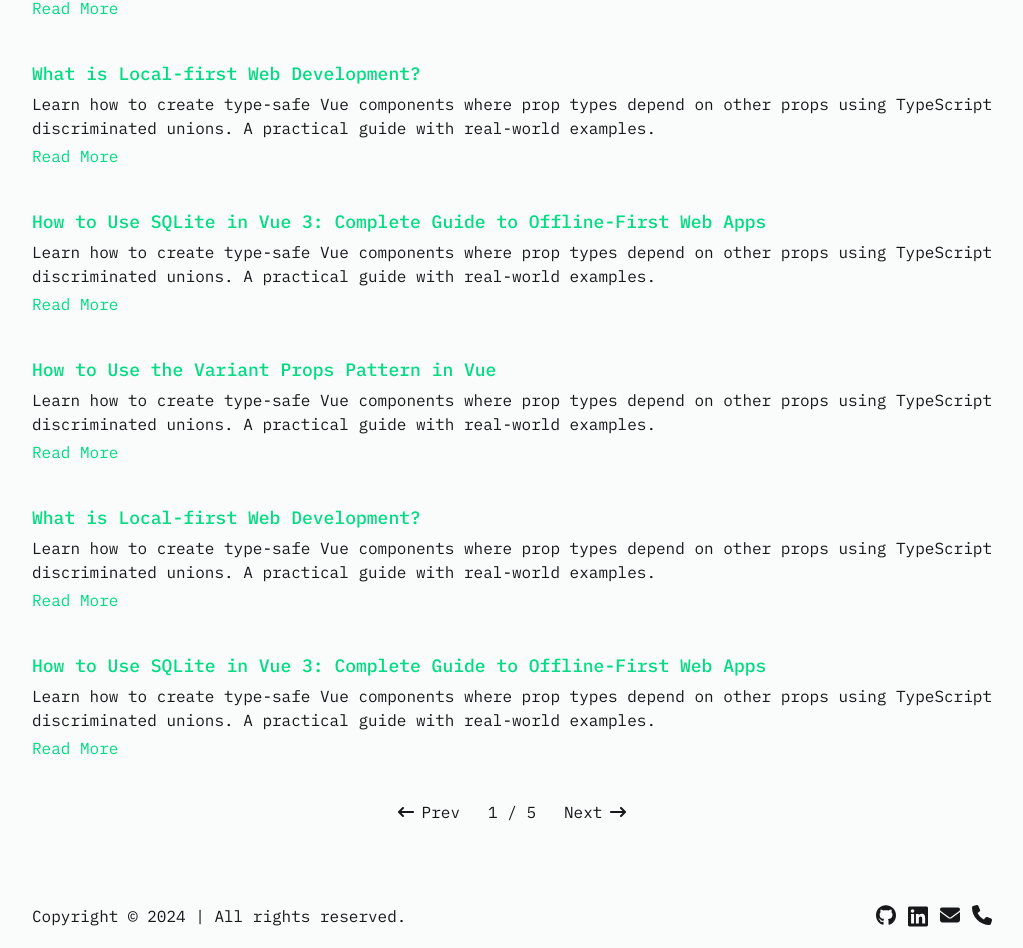
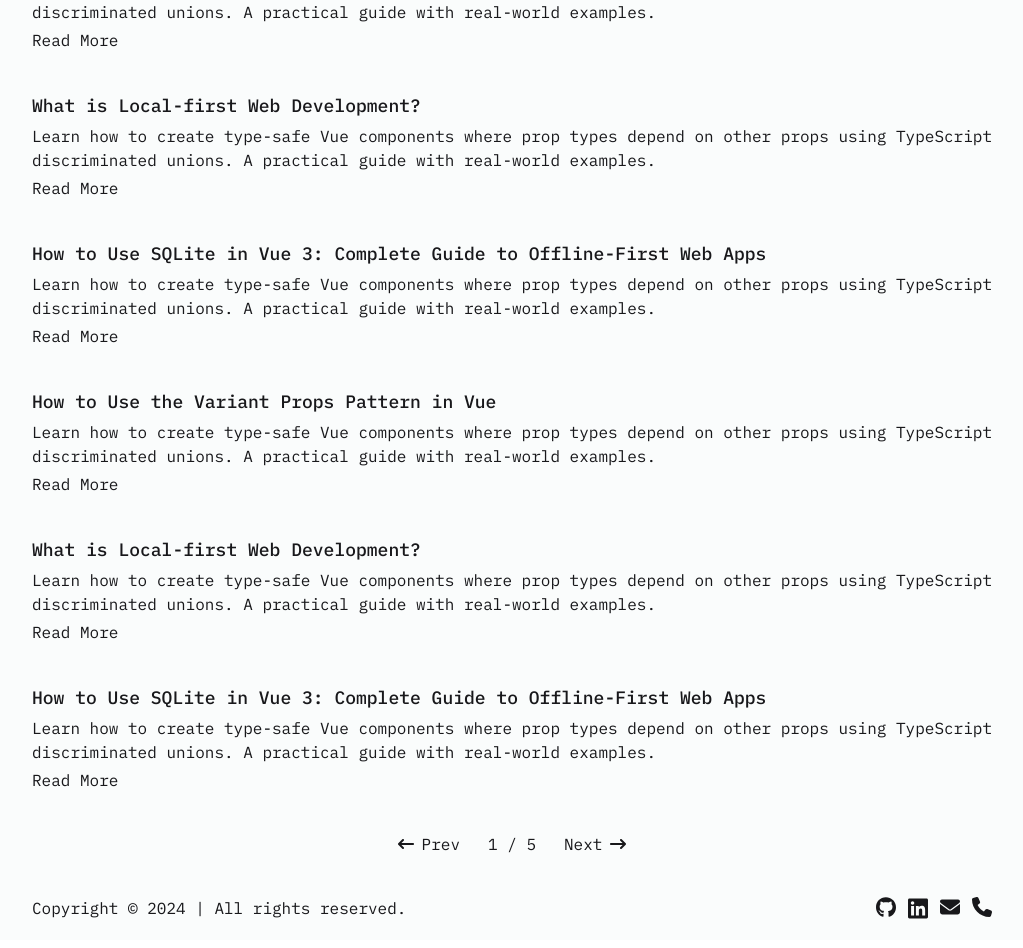
Before and after one commit to akramjonnuriddinov/akramjon-uz-nuxt, a Nuxt app: page /posts in a window 1280 px wide. Shown: the part 772-1720 px from the top of the page, without its empty margins (128-1151 px from the left). Built offline with nearby package versions, Linux system fonts and the light colour scheme.

Commit message:
add animation

```diff
--- a/assets/css/style.css
+++ b/assets/css/style.css
@@ -130,7 +130,25 @@
     font-display: swap;
   }
 
+  * {
+    animation: appear 0.3s ease-in-out;
+  }
+
   body {
     font-family: "IBM Plex Mono";
   }
+
+  ::selection {
+    @apply bg-transparent text-primary-green;
+  }
 }
+
+@keyframes appear {
+  0% {
+    opacity: 0;
+  }
+
+  100% {
+    opacity: 1;
+  }
+}
--- /dev/null
+++ b/components/AppBreadcrump.vue
@@ -0,0 +1,7 @@
+<template>
+  <div class="flex items-center gap-2 mb-2 text-gray-600">
+    <NuxtLink to="/" class="hover:text-primary-dark">Home</NuxtLink>
+    <span>»</span>
+    <NuxtLink>Posts (page 1)</NuxtLink>
+  </div>
+</template>
--- /dev/null
+++ b/components/BlogPagination.vue
@@ -0,0 +1,19 @@
+<template>
+  <div class="flex items-center justify-center gap-2">
+    <NuxtLink
+      to="/"
+      class="flex items-center gap-2 transition-colors duration-100 hover:text-primary-green"
+    >
+      <IconsLeft class="w-4" />
+      Prev</NuxtLink
+    >
+    <span class="mx-5">1 / 5</span>
+    <NuxtLink
+      to="/"
+      class="flex items-center gap-2 transition-colors duration-100 hover:text-primary-green"
+    >
+      Next
+      <IconsRight class="w-4" />
+    </NuxtLink>
+  </div>
+</template>
--- a/components/PostHero.vue
+++ b/components/PostHero.vue
@@ -1,99 +1,11 @@
-<script setup lang="ts">
-const posts = ref([
-  {
-    title: "How to Use the Variant Props Pattern in Vue",
-    description:
-      "Learn how to create type-safe Vue components where prop types depend on other props using TypeScript discriminated unions. A practical guide with real-world examples.",
-    content: "",
-    date: "Dec 15, 2024",
-  },
-  {
-    title: "What is Local-first Web Development?",
-    description:
-      "Learn how to create type-safe Vue components where prop types depend on other props using TypeScript discriminated unions. A practical guide with real-world examples.",
-    content: "",
-    date: "Dec 15, 2024",
-  },
-  {
-    title:
-      "How to Use SQLite in Vue 3: Complete Guide to Offline-First Web Apps",
-    description:
-      "Learn how to create type-safe Vue components where prop types depend on other props using TypeScript discriminated unions. A practical guide with real-world examples.",
-    content: "",
-    date: "Dec 15, 2024",
-  },
-  {
-    title: "How to Use the Variant Props Pattern in Vue",
-    description:
-      "Learn how to create type-safe Vue components where prop types depend on other props using TypeScript discriminated unions. A practical guide with real-world examples.",
-    content: "",
-    date: "Dec 15, 2024",
-  },
-  {
-    title: "What is Local-first Web Development?",
-    description:
-      "Learn how to create type-safe Vue components where prop types depend on other props using TypeScript discriminated unions. A practical guide with real-world examples.",
-    content: "",
-    date: "Dec 15, 2024",
-  },
-  {
-    title:
-      "How to Use SQLite in Vue 3: Complete Guide to Offline-First Web Apps",
-    description:
-      "Learn how to create type-safe Vue components where prop types depend on other props using TypeScript discriminated unions. A practical guide with real-world examples.",
-    content: "",
-    date: "Dec 15, 2024",
-  },
-  {
-    title: "How to Use the Variant Props Pattern in Vue",
-    description:
-      "Learn how to create type-safe Vue components where prop types depend on other props using TypeScript discriminated unions. A practical guide with real-world examples.",
-    content: "",
-    date: "Dec 15, 2024",
-  },
-  {
-    title: "What is Local-first Web Development?",
-    description:
-      "Learn how to create type-safe Vue components where prop types depend on other props using TypeScript discriminated unions. A practical guide with real-world examples.",
-    content: "",
-    date: "Dec 15, 2024",
-  },
-  {
-    title:
-      "How to Use SQLite in Vue 3: Complete Guide to Offline-First Web Apps",
-    description:
-      "Learn how to create type-safe Vue components where prop types depend on other props using TypeScript discriminated unions. A practical guide with real-world examples.",
-    content: "",
-    date: "Dec 15, 2024",
-  },
-])
-</script>
-
 <template>
-  <section class="py-10">
+  <section class="pt-10">
     <AppContainer>
+      <AppBreadcrump />
       <h1 class="mb-1 text-4xl font-semibold">Posts</h1>
       <p class="italic">All the articles I've posted.</p>
-      <ul class="flex flex-col gap-10 py-10">
-        <li v-for="post in posts" :key="post.title">
-          <h3 class="mb-1 text-lg font-medium text-primary-green">
-            <NuxtLink :to="post.title">
-              {{ post.title }}
-            </NuxtLink>
-          </h3>
-          <p class="mb-1">{{ post.description }}</p>
-          <NuxtLink :to="post.title" class="text-primary-green"
-            >Read More</NuxtLink
-          >
-        </li>
-      </ul>
-      <div class="flex items-center justify-center gap-2">
-        <IconsLeft class="w-4" />
-        <NuxtLink to="/" class="">Prev</NuxtLink>
-        <span class="mx-5">1 / 5</span>
-        <NuxtLink to="/">Next</NuxtLink>
-        <IconsRight class="w-4" />
-      </div>
+      <PostList />
+      <BlogPagination />
     </AppContainer>
   </section>
 </template>
--- /dev/null
+++ b/components/PostList.vue
@@ -0,0 +1,90 @@
+<script setup lang="ts">
+const posts = ref([
+  {
+    title: "How to Use the Variant Props Pattern in Vue",
+    description:
+      "Learn how to create type-safe Vue components where prop types depend on other props using TypeScript discriminated unions. A practical guide with real-world examples.",
+    content: "",
+    date: "Dec 15, 2024",
+  },
+  {
+    title: "What is Local-first Web Development?",
+    description:
+      "Learn how to create type-safe Vue components where prop types depend on other props using TypeScript discriminated unions. A practical guide with real-world examples.",
+    content: "",
+    date: "Dec 15, 2024",
+  },
+  {
+    title:
+      "How to Use SQLite in Vue 3: Complete Guide to Offline-First Web Apps",
+    description:
+      "Learn how to create type-safe Vue components where prop types depend on other props using TypeScript discriminated unions. A practical guide with real-world examples.",
+    content: "",
+    date: "Dec 15, 2024",
+  },
+  {
+    title: "How to Use the Variant Props Pattern in Vue",
+    description:
+      "Learn how to create type-safe Vue components where prop types depend on other props using TypeScript discriminated unions. A practical guide with real-world examples.",
+    content: "",
+    date: "Dec 15, 2024",
+  },
+  {
+    title: "What is Local-first Web Development?",
+    description:
+      "Learn how to create type-safe Vue components where prop types depend on other props using TypeScript discriminated unions. A practical guide with real-world examples.",
+    content: "",
+    date: "Dec 15, 2024",
+  },
+  {
+    title:
+      "How to Use SQLite in Vue 3: Complete Guide to Offline-First Web Apps",
+    description:
+      "Learn how to create type-safe Vue components where prop types depend on other props using TypeScript discriminated unions. A practical guide with real-world examples.",
+    content: "",
+    date: "Dec 15, 2024",
+  },
+  {
+    title: "How to Use the Variant Props Pattern in Vue",
+    description:
+      "Learn how to create type-safe Vue components where prop types depend on other props using TypeScript discriminated unions. A practical guide with real-world examples.",
+    content: "",
+    date: "Dec 15, 2024",
+  },
+  {
+    title: "What is Local-first Web Development?",
+    description:
+      "Learn how to create type-safe Vue components where prop types depend on other props using TypeScript discriminated unions. A practical guide with real-world examples.",
+    content: "",
+    date: "Dec 15, 2024",
+  },
+  {
+    title:
+      "How to Use SQLite in Vue 3: Complete Guide to Offline-First Web Apps",
+    description:
+      "Learn how to create type-safe Vue components where prop types depend on other props using TypeScript discriminated unions. A practical guide with real-world examples.",
+    content: "",
+    date: "Dec 15, 2024",
+  },
+])
+</script>
+
+<template>
+  <ul class="flex flex-col gap-10 py-10">
+    <li v-for="post in posts" :key="post.title">
+      <h3
+        class="mb-1 text-lg font-medium transition-colors duration-100 hover:text-primary-green dark:hover:text-primary-light dark:text-primary-green"
+      >
+        <NuxtLink :to="post.title">
+          {{ post.title }}
+        </NuxtLink>
+      </h3>
+      <p class="mb-1">{{ post.description }}</p>
+      <NuxtLink
+        :to="post.title"
+        class="transition-colors duration-100 hover:text-primary-green dark:hover:text-primary-light dark:text-primary-green"
+        >Read More</NuxtLink
+      >
+    </li>
+  </ul>
+</template>
--- a/components/TheHeader.vue
+++ b/components/TheHeader.vue
@@ -28,14 +28,21 @@ const links = [
     <AppContainer>
       <div class="flex items-center justify-between">
         <NuxtLink to="/" class="flex mr-10 text-lg font-bold" href="#"
-          >Akramjon.Dev</NuxtLink
+          >Akramjon.N</NuxtLink
         >
         <ul class="flex items-center gap-6 font-medium">
           <li v-for="link in links" :key="link.name">
-            <NuxtLink :to="link.path">{{ link.name }}</NuxtLink>
+            <NuxtLink
+              :to="link.path"
+              class="transition-colors duration-100 hover:text-primary-green"
+              >{{ link.name }}</NuxtLink
+            >
           </li>
         </ul>
-        <NuxtLink class="flex items-center gap-1 ml-auto mr-6" to="/search">
+        <NuxtLink
+          class="flex items-center gap-1 ml-auto mr-6 transition-colors duration-100 hover:text-primary-green"
+          to="/search"
+        >
           <IconsSearch class="w-5" />
           <span>Search (⌘K)</span>
         </NuxtLink>
```
